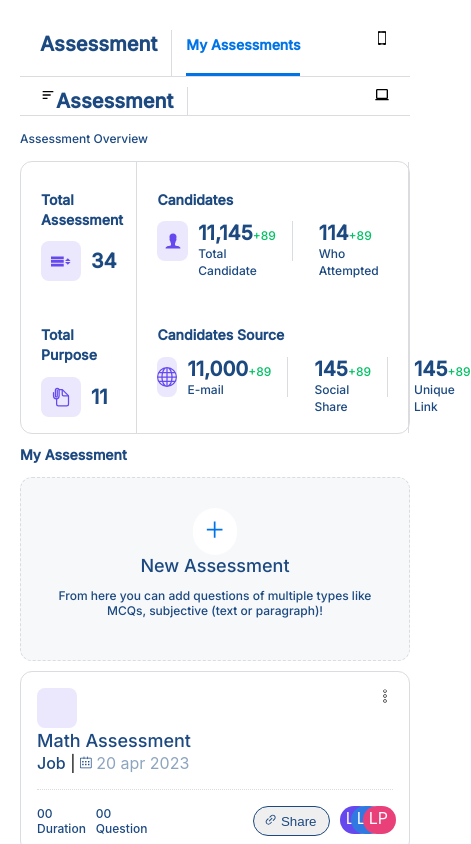
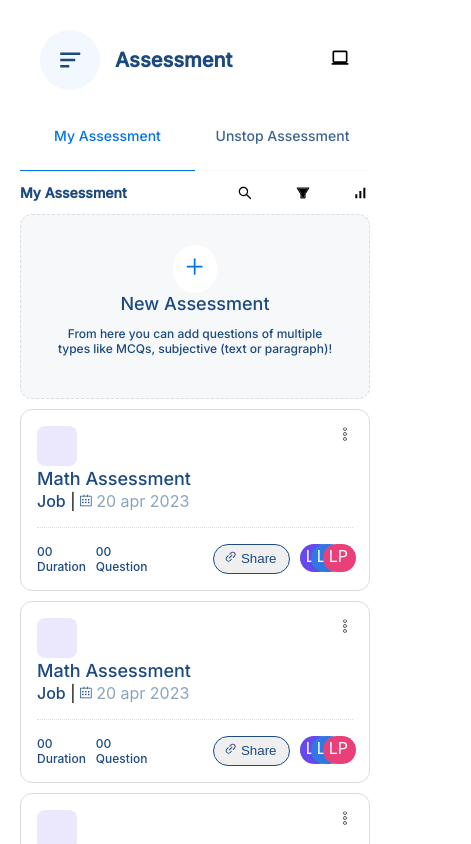
Before and after one commit to Vishakharajput00/unstopTask, a React (Create React App) app: page / in a window 390 px wide. Shown: the top 844 px of the page, 471 px wide, since content can reach past the window. Built offline with nearby package versions, Linux system fonts and the light colour scheme; some icons are missing.

Commit message:
overview

```diff
--- a/src/components/AssessOverview.css
+++ b/src/components/AssessOverview.css
@@ -1,3 +1,4 @@
+
 .heading {
   font: Inter;
   font-weight: 500;
@@ -6,8 +7,6 @@
   color: #1c4980;
 }
 .main {
-  /* width: 1224px; */
-  /* height: 114px; */
   border-radius: 12px;
   border: 1px solid #dadce0;
   display: flex;
@@ -17,7 +16,6 @@
 }
 
 .firstBox {
-  /* width: 162px; */
  border-right: 1px solid #dadce0;
   padding-top: 16px;
   padding-right: 20px;
@@ -77,8 +75,6 @@ padding-left: 10px;
     font-family: Inter;
 font-size: 20px;
 font-weight: 700;
-/* align-items: center;
-display: flex; */
 color:#1C4980;
 padding-left: 10px;
 }
@@ -142,3 +138,26 @@ color:#1C4980
         order: 3; /* Change position of 4th firstBox to 3rd position */
       }
   }
+  @media (max-width: 500px) {
+    .main {
+
+        grid-template-columns: 50% 50%;
+
+      }
+    .firstBox:nth-child(2) {
+        order: 4; /* Change position of 3rd firstBox to 4th position */
+      }
+
+      .firstBox:nth-child(4) {
+        order: 2; /* Change position of 4th firstBox to 3rd position */
+      }
+
+      .firstBox:nth-child(3) {
+        border-top: 1px solid #dadce0;
+        grid-column: 1 / span 3; /* Span the grid item across 3 columns */
+      }
+      .firstBox:nth-child(2) {
+        border-top: 1px solid #dadce0;
+        grid-column: 1 / span 3; /* Span the grid item across 3 columns */
+      }
+  }
--- a/src/components/Home.js
+++ b/src/components/Home.js
@@ -1,8 +1,4 @@
-import React from "react";
-import { BiSolidDashboard } from "react-icons/bi";
-import { MdAssessment } from "react-icons/md";
-import { MdOutlineLibraryBooks } from "react-icons/md";
-import { GrStatusUnknown } from "react-icons/gr";
+import React,{useEffect, useState} from "react";
 import "./Home.css";
 import SideNav from "./SideNav";
 import UpperHeader from "./UpperHeader";
@@ -10,6 +6,8 @@ import AssessOverview from "./AssessOverview";
 import MyAssess from "./MyAssess";
 
 export default function Home() {
+
+
   return (
     <div class="mainBox" >
       <div class="row">
@@ -19,7 +17,7 @@ export default function Home() {
 
         <div style={{backgroundColor:"white",padding:"20px",width:"100%"}}>
           <UpperHeader/>
-          <AssessOverview/>
+         {/* <div > <AssessOverview/></div> */}
           <MyAssess/>
         </div>
       </div>
--- a/src/components/MyAssess.css
+++ b/src/components/MyAssess.css
@@ -1,3 +1,38 @@
+
+
+@media (max-width: 500px) {
+  .assessemntOverview-hide-show{
+    display: none;
+  }
+
+}
+.myassessment{
+  display: grid;
+  grid-template-columns: 50% 50%;
+}
+.iconsFlex{
+  width: 100%;
+  height:100%;
+  display: grid;
+  grid-template-columns: 33% 33% 33%;
+  float: right;
+  align-items: center;
+}
+.iconFlex-icon{
+  display: flex;
+  justify-content: flex-end;
+}
+.hide-show{
+  display: none;
+}
+
+@media (max-width: 500px) {
+  .hide-show {
+    display: block;
+    }
+
+}
+
 .cardsMainBox {
   display: grid;
   /* text-align: center; */
--- a/src/components/MyAssess.js
+++ b/src/components/MyAssess.js
@@ -1,49 +1,74 @@
-import React from "react";
+import React, { useState } from "react";
 import { AiOutlinePlus } from "react-icons/ai";
 import "./MyAssess.css";
 import { PiBagFill } from "react-icons/pi";
 import { SlCalender } from "react-icons/sl";
 import { CiMenuKebab } from "react-icons/ci";
 import { AiOutlineLink } from "react-icons/ai";
+import { AiOutlineSearch } from "react-icons/ai";
+import { AiTwotoneFilter } from "react-icons/ai";
+import { MdOutlineSignalCellularAlt } from "react-icons/md";
+import AssessOverview from "./AssessOverview";
+
 
 export default function MyAssess() {
-    const BoxObject=[
+  const [show,setShow]= useState(1);
+  console.log(show,'shiw--===')
+
+
+
+const handleChange=()=>{
+setShow(show+1)
+  }
+  const BoxObject = [
     {
-            heading:"Math Assessment",
-            content:"Job",
-            duration:"00",
-            question:"00"
+      heading: "Math Assessment",
+      content: "Job",
+      duration: "00",
+      question: "00",
     },
     {
-            heading:"Math Assessment",
-            content:"Job",
-            duration:"00",
-            question:"00"
-        },  {
-            heading:"Math Assessment",
-            content:"Job",
-            duration:"00",
-            question:"00"
+      heading: "Math Assessment",
+      content: "Job",
+      duration: "00",
+      question: "00",
     },
     {
-            heading:"Math Assessment",
-            content:"Job",
-            duration:"00",
-            question:"00"
+      heading: "Math Assessment",
+      content: "Job",
+      duration: "00",
+      question: "00",
     },
     {
-            heading:"Math Assessment",
-            content:"Job",
-            duration:"00",
-            question:"00"
-        }
-    ]
+      heading: "Math Assessment",
+      content: "Job",
+      duration: "00",
+      question: "00",
+    },
+    {
+      heading: "Math Assessment",
+      content: "Job",
+      duration: "00",
+      question: "00",
+    },
+  ];
   return (
     <div>
+      {show % 2 === 0 ? <div><AssessOverview/></div> : null}
+     <div class="assessemntOverview-hide-show"> <AssessOverview/></div>
+      <div>
+    <div class='myassessment'>
+    <div>
+        <h2>My Assessment</h2>
+      </div>
+     <div class="hide-show">
+     <div class="iconsFlex">
+        <div class="iconFlex-icon">  <AiOutlineSearch/></div>
+        <div class="iconFlex-icon"> <AiTwotoneFilter/></div>
+        <div class="iconFlex-icon"><MdOutlineSignalCellularAlt onClick={handleChange}/></div>
 
-      <div>
-
-        <h2>My Assessment</h2>
+      </div>
+     </div>
     </div>
 
       <div class="cardsMainBox">
@@ -59,8 +84,9 @@ export default function MyAssess() {
             subjective (text or paragraph)!
           </p>
         </div>
-        {BoxObject && BoxObject.map((obj)=>{
-return(
+        {BoxObject &&
+          BoxObject.map((obj) => {
+            return (
               <div class="cards2Box">
                 <div class="secondCard">
                   <div>
@@ -106,9 +132,9 @@ return(
                   </div>
                 </div>
               </div>
-)
+            );
           })}
-
+      </div>
     </div>
     </div>
   );
--- a/src/components/UpperHeader.css
+++ b/src/components/UpperHeader.css
@@ -6,6 +6,27 @@
   margin-top: 10px;
   border-bottom: 1px solid #dadce0;
   justify-content: space-between;
+}
+@media (max-width: 500px) {
+  .assess {
+
+    display: none;
+    }
+
+}
+@media (max-width: 10000px) {
+  .showSecondHeader {
+
+    display: none;
+    }
+
+}
+@media (max-width: 500px) {
+  .showSecondHeader {
+
+    display: block;
+    }
+
 }
 .box178 {
   display: flex;
@@ -41,6 +62,87 @@
     padding-left: 20px;
     display: flex;
     margin-top: 10px;
-    border-bottom: 1px solid #dadce0;
+    /* border-bottom: 1px solid #dadce0; */
     justify-content: space-between;
+    padding-bottom: 10px;
   }
+  .menuIconBox{
+    width:40px;
+    height: 40px;
+    padding: 10px;
+    border-radius: 60px;
+    gap: 10px;
+    background-color: #F2F8FE;
+display: flex;
+justify-content: center;
+align-items: center;
+  }
+  .menuIcon{
+    width: 32.5px;
+height: 30px;
+top: 7.5px;
+left: 26.25px;
+color:#1C4980
+
+  }
+
+  .firstHead1 {
+    font-family: Inter;
+    font-size: 20px;
+    font-weight: 600;
+    color: #1c4980;
+    display: flex;
+justify-content: center;
+align-items: center;
+margin-left: 15px;
+
+  }
+  .laptopIcon{
+    display: flex;
+align-items: center;
+  }
+
+  .secondBoxAssess{
+    display: grid;
+    grid-template-columns: 50% 50%;
+    width:100%
+  }
+
+  .myAssessment{
+    display: flex;
+    justify-content: center;
+    align-items: center;
+    font-family: Inter;
+font-size: 14px;
+font-weight: 500;
+line-height: 17px;
+letter-spacing: 0em;
+text-align: left;
+color:#0073E6;
+border-bottom: 1px solid #0073E6;
+/* width: 187.5px;  */
+height: 50px;
+padding-top: 10px;
+padding-right:  0px;
+padding-bottom:  10px
+
+
+  }
+  .unstopAssessment{
+    display: flex;
+    justify-content: center;
+    align-items: center;
+    font-family: Inter;
+font-size: 14px;
+font-weight: 500;
+line-height: 17px;
+letter-spacing: 0em;
+text-align: left;
+color:#3E6493;
+border-bottom: 1px solid #F6F8FA;
+/* width: 187.5px;  */
+height: 50px;
+padding-top: 10px;
+padding-right:  0px;
+padding-bottom:  10px
+  }
--- a/src/components/UpperHeader.js
+++ b/src/components/UpperHeader.js
@@ -14,22 +14,32 @@ export default function UpperHeader() {
         <div class="firstHead">Assessment</div>
         <div class="secondHeading">My Assessments</div>
       </div>
-      <div>
-        <div class="phoneIcon"><GiSmartphone /></div>
+      <div class="laptopIcon">
+        <div ><GiSmartphone style={{height:"20px", width:"20px"}}/></div>
       </div>
     </div>
-    <div class='assess1'>
+  <div class="showSecondHeader">
+  <div class='assess1'>
       <div class="box178">
-        <div>
-            <BiMenuAltLeft/>
+        <div class="menuIconBox">
+            <BiMenuAltLeft class="menuIcon"/>
         </div>
-        <div class="firstHead">Assessment</div>
+        <div class="firstHead1">Assessment</div>
 
       </div>
-      <div>
-        <div class="phoneIcon"><BiLaptop /></div>
+      <div class="laptopIcon">
+        <div ><BiLaptop style={{height:"20px", width:"20px"}}/></div>
       </div>
     </div>
+    <div class="secondBoxAssess">
+      <div class="myAssessment">
+My Assessment
+      </div>
+      <div class="unstopAssessment">
+       Unstop Assessment
+        </div>
+    </div>
+  </div>
    </div>
   )
 }
```
Also changed, not shown: src/components/Home.css (line endings or trailing spaces). Lines whose indentation alone changed are shown as unchanged.
